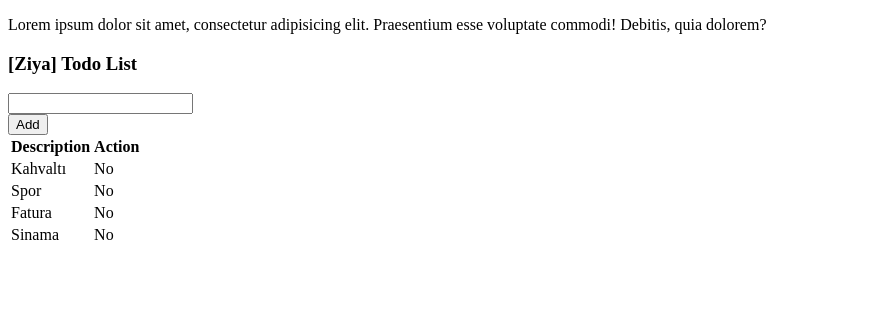
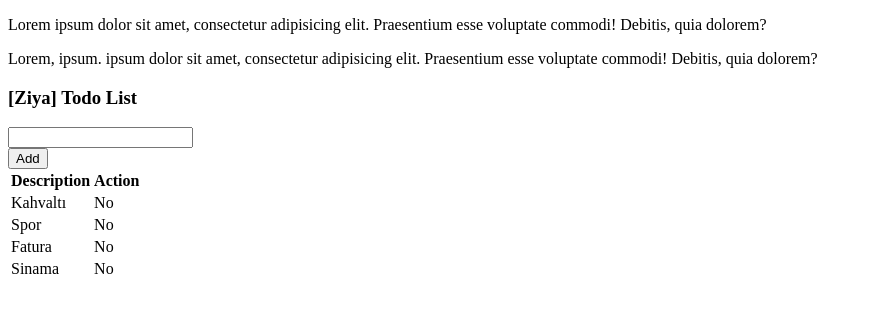
Before and after one commit to yukselmatbaa/RentAcarApp, a plain HTML site: page src/index.html in a window 1280 px wide. Shown: the whole page, without its empty margins (0-872 px from the left). Drawn offline with Linux system fonts and the light colour scheme.

Commit message:
update1 index.html

```diff
--- a/src/index.html
+++ b/src/index.html
@@ -14,6 +14,8 @@
 <body class="m-1 p-1 ">
   <p>Lorem ipsum dolor sit amet, consectetur adipisicing elit. Praesentium esse
     voluptate commodi! Debitis, quia dolorem?</p>
+    <p>Lorem, ipsum. ipsum dolor sit amet, consectetur adipisicing elit. Praesentium esse
+      voluptate commodi! Debitis, quia dolorem?</p>
 <div class="container">
     <div class="row justify-content-center">
       <div class="col-6">
```
